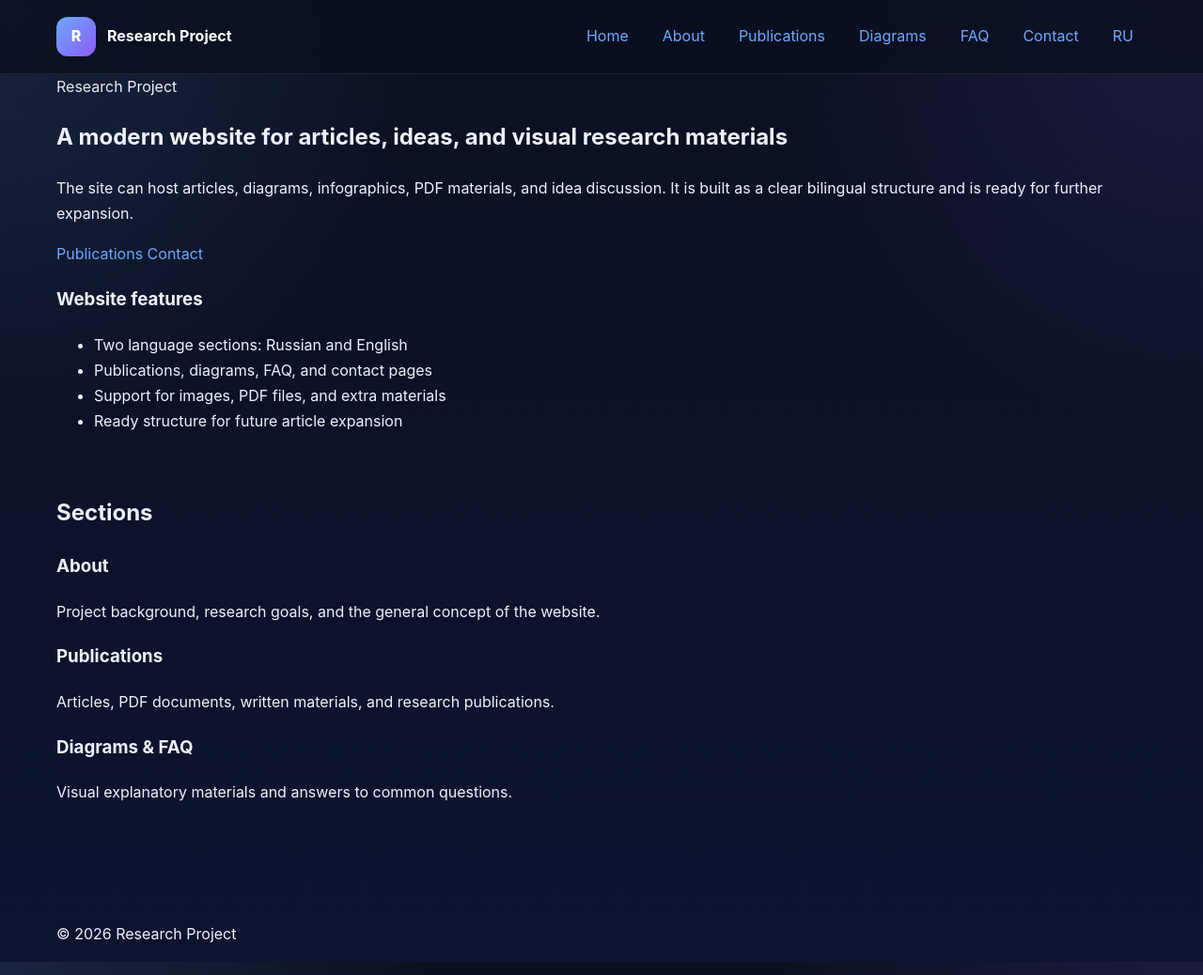
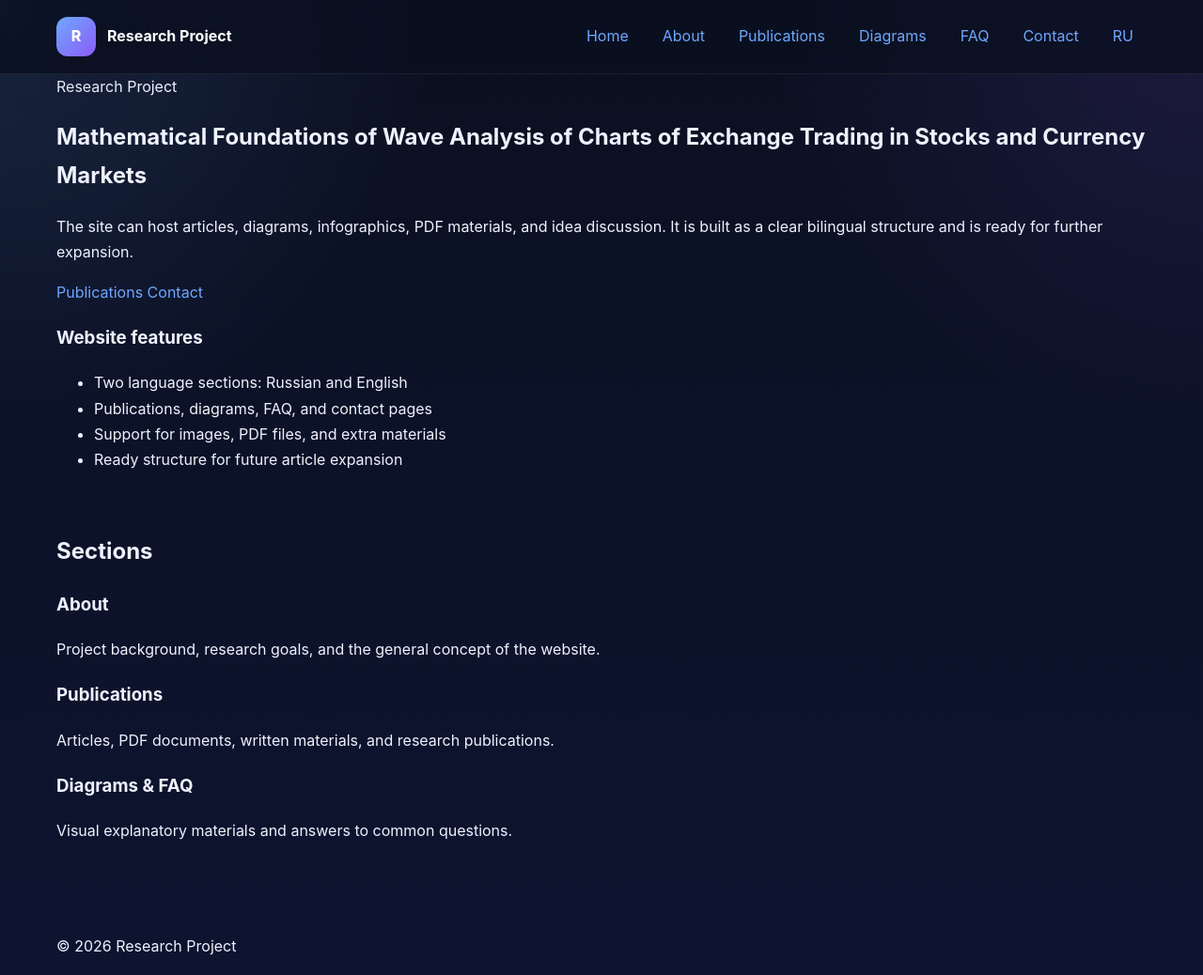
Before and after one commit to naoumov-ilia/naoumov-ilia.github.io, a Jekyll site: the page built from en/index.md, in a window 1280 px wide and 1038 px high. Shown: the whole window at 94% size. Built offline with Jekyll 4.4.1, drawn with Linux system fonts in a browser that asks for light colours.

Commit message:
Update index.md

```diff
--- a/en/index.md
+++ b/en/index.md
@@ -3,7 +3,7 @@ layout: default
 title: Home
 lang: en
 ref: ""
-description: Research website with publications, diagrams, infographics, and PDF materials.
+description:
 permalink: /en/
 ---
 
@@ -11,7 +11,9 @@ permalink: /en/
   <div class="container hero-grid">
     <div class="hero-card">
       <div class="hero-eyebrow">Research Project</div>
-      <h1>A modern website for articles, ideas, and visual research materials</h1>
+      <h1>Mathematical Foundations of Wave Analysis
+of  Charts of Exchange Trading in Stocks and Currency Markets
+</h1>
       <p>
         The site can host articles, diagrams, infographics, PDF materials, and idea discussion.
         It is built as a clear bilingual structure and is ready for further expansion.
```
